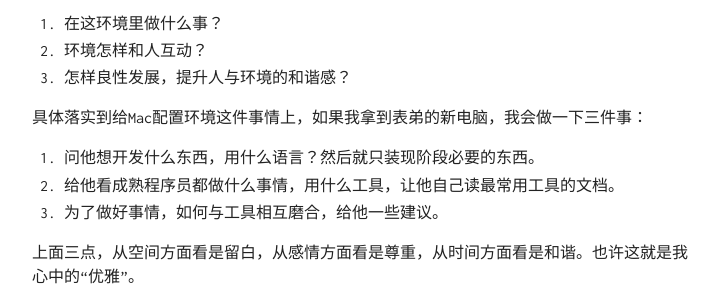
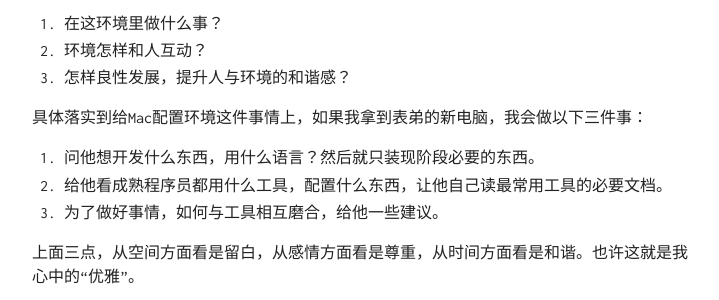
Before and after one commit to John-Qu/John-Qu.github.io, a Jekyll site: the page built from _posts/2017-07-13-On-Init-Mac-Dev-Env.md, in a window 1280 px wide. Shown: the part 1724-2024 px from the top of the page, without its empty margins (280-999 px from the left). Built offline with Jekyll 4.4.1, drawn with Linux system fonts in a browser that asks for light colours.

Commit message:
edit some mispellings

```diff
--- a/_posts/2017-07-13-On-Init-Mac-Dev-Env.md
+++ b/_posts/2017-07-13-On-Init-Mac-Dev-Env.md
@@ -54,10 +54,10 @@ categories: tools
 2. 环境怎样和人互动？
 3. 怎样良性发展，提升人与环境的和谐感？
 
-具体落实到给Mac配置环境这件事情上，如果我拿到表弟的新电脑，我会做一下三件事：
+具体落实到给Mac配置环境这件事情上，如果我拿到表弟的新电脑，我会做以下三件事：
 
 1. 问他想开发什么东西，用什么语言？然后就只装现阶段必要的东西。
-2. 给他看成熟程序员都做什么事情，用什么工具，让他自己读最常用工具的文档。
+2. 给他看成熟程序员都用什么工具，配置什么东西，让他自己读最常用工具的必要文档。
 3. 为了做好事情，如何与工具相互磨合，给他一些建议。
 
 上面三点，从空间方面看是留白，从感情方面看是尊重，从时间方面看是和谐。也许这就是我心中的“优雅”。
```
